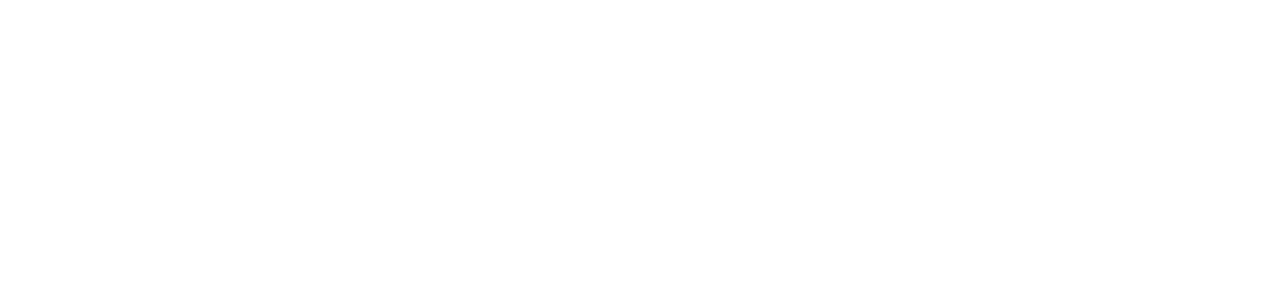
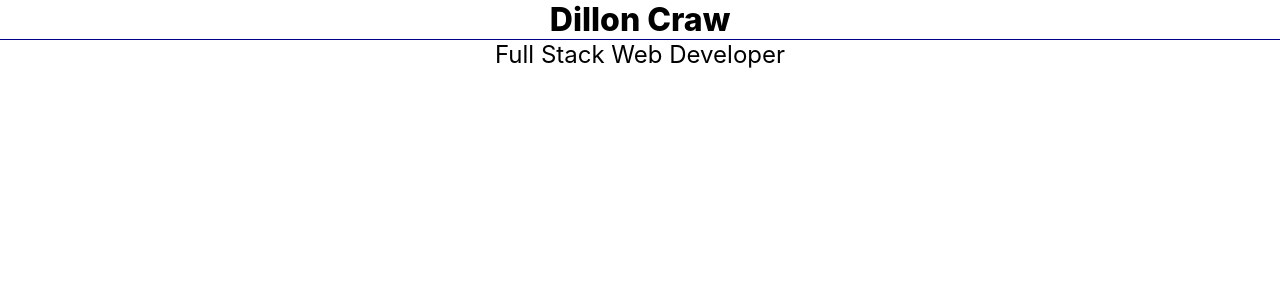
Before and after one commit to crawnic311/dev-portfolio-react, a React (Create React App) app: page / in a window 1280 px wide. Shown: the top 300 px of the page. Built offline with nearby package versions, Linux system fonts and the light colour scheme.

Commit message:
Headline component bare bones

```diff
--- a/src/App.css
+++ b/src/App.css
@@ -2,37 +2,16 @@
   text-align: center;
 }
 
-.App-logo {
-  height: 40vmin;
-  pointer-events: none;
+.NameTitle-Name {
+  font-weight: 800;
+  font-size: 32px;
 }
 
-@media (prefers-reduced-motion: no-preference) {
-  .App-logo {
-    animation: App-logo-spin infinite 20s linear;
-  }
+.NameTitle-Underline {
+  border-bottom: 1px solid darkblue;
 }
 
-.App-header {
-  background-color: #282c34;
-  min-height: 100vh;
-  display: flex;
-  flex-direction: column;
-  align-items: center;
-  justify-content: center;
-  font-size: calc(10px + 2vmin);
-  color: white;
+.NameTitle-Title {
+  font-weight: 400;
+  font-size: 24px;
 }
-
-.App-link {
-  color: #61dafb;
-}
-
-@keyframes App-logo-spin {
-  from {
-    transform: rotate(0deg);
-  }
-  to {
-    transform: rotate(360deg);
-  }
-}
--- a/src/App.js
+++ b/src/App.js
@@ -1,7 +1,13 @@
+import React from 'react'
 import './App.css'
+import NameTitle from './components/Headline/name-position'
 
 function App() {
-  return <div className="App"></div>
+  return (
+    <div className="App">
+      <NameTitle />
+    </div>
+  )
 }
 
 export default App
--- a/src/components/Headline/name-position.js
+++ b/src/components/Headline/name-position.js
@@ -0,0 +1,13 @@
+import React from 'react'
+
+const NameTitle = () => {
+  return (
+    <div>
+      <div className="NameTitle-Name">Dillon Craw</div>
+      <div className="NameTitle-Underline"></div>
+      <div className="NameTitle-Title">Full Stack Web Developer</div>
+    </div>
+  )
+}
+
+export default NameTitle
```
